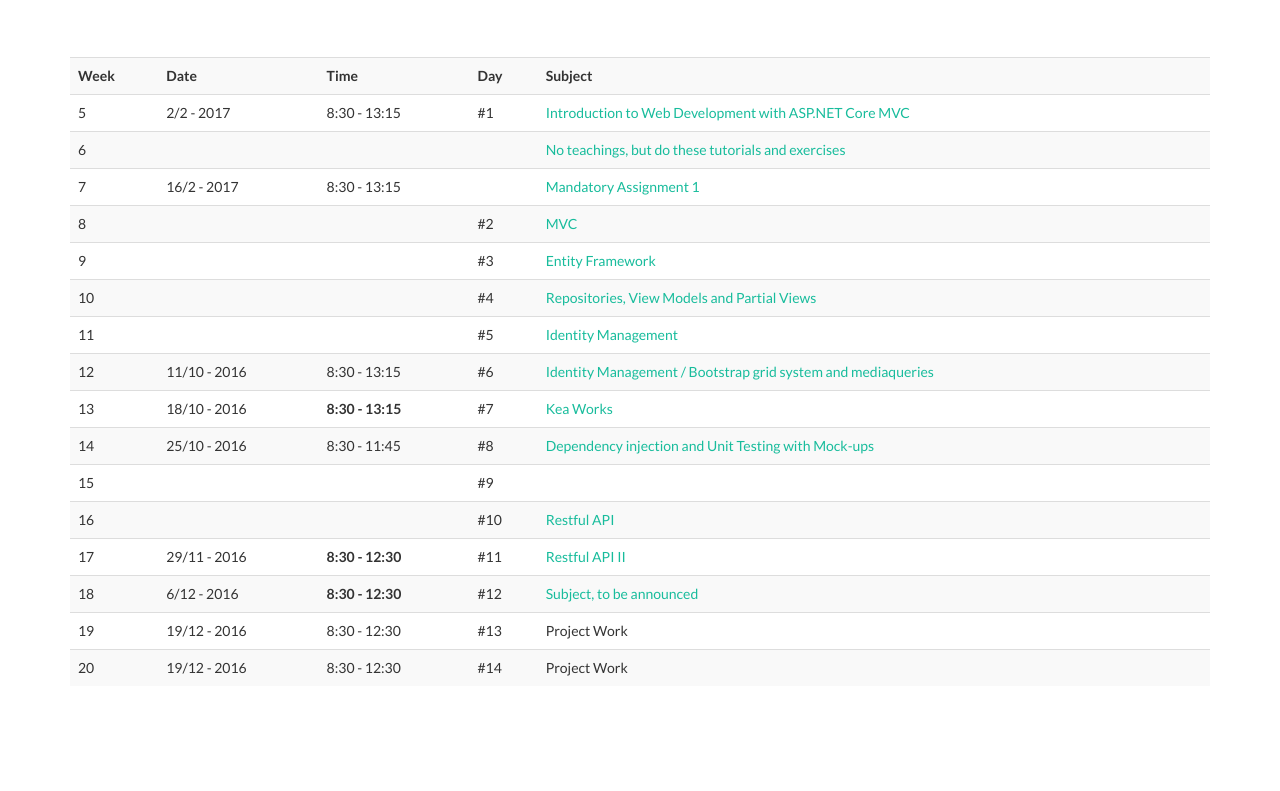
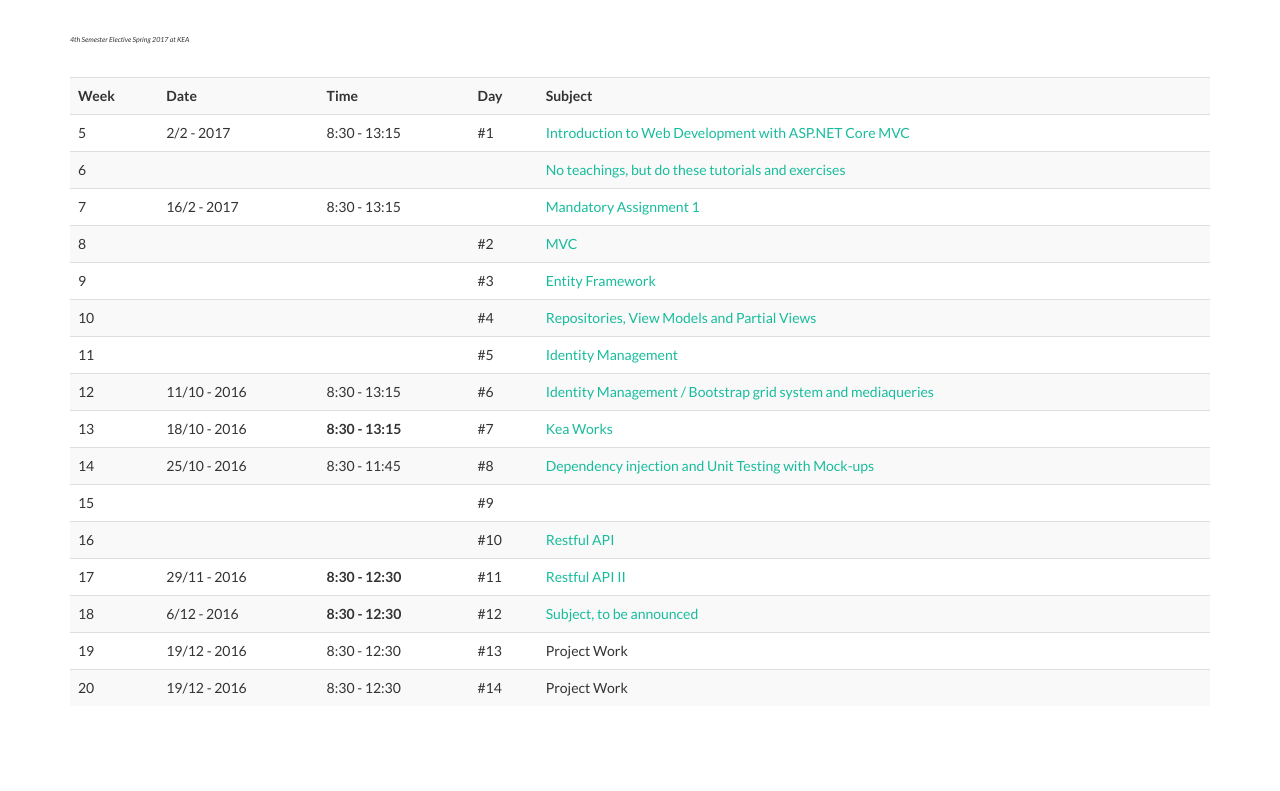
Before and after one commit to keacore/keacore.github.io, a website: page index.html in a window 1280 px wide. Shown: the part 103-894 px from the top of the page. Drawn offline with nearby package versions, Linux system fonts and the light colour scheme.

```diff
--- a/index.html
+++ b/index.html
@@ -69,7 +69,8 @@
             <div class="row">
                 <div class="col-lg-12">
                     <div style="padding: 30px 0">
-                        <h2></h2>
+                        <i><small style="
+    font-size: 0.5em;">4th Semester Elective Spring 2017 at KEA</small></i>
                     </div>
                 </div>
             </div>
```
